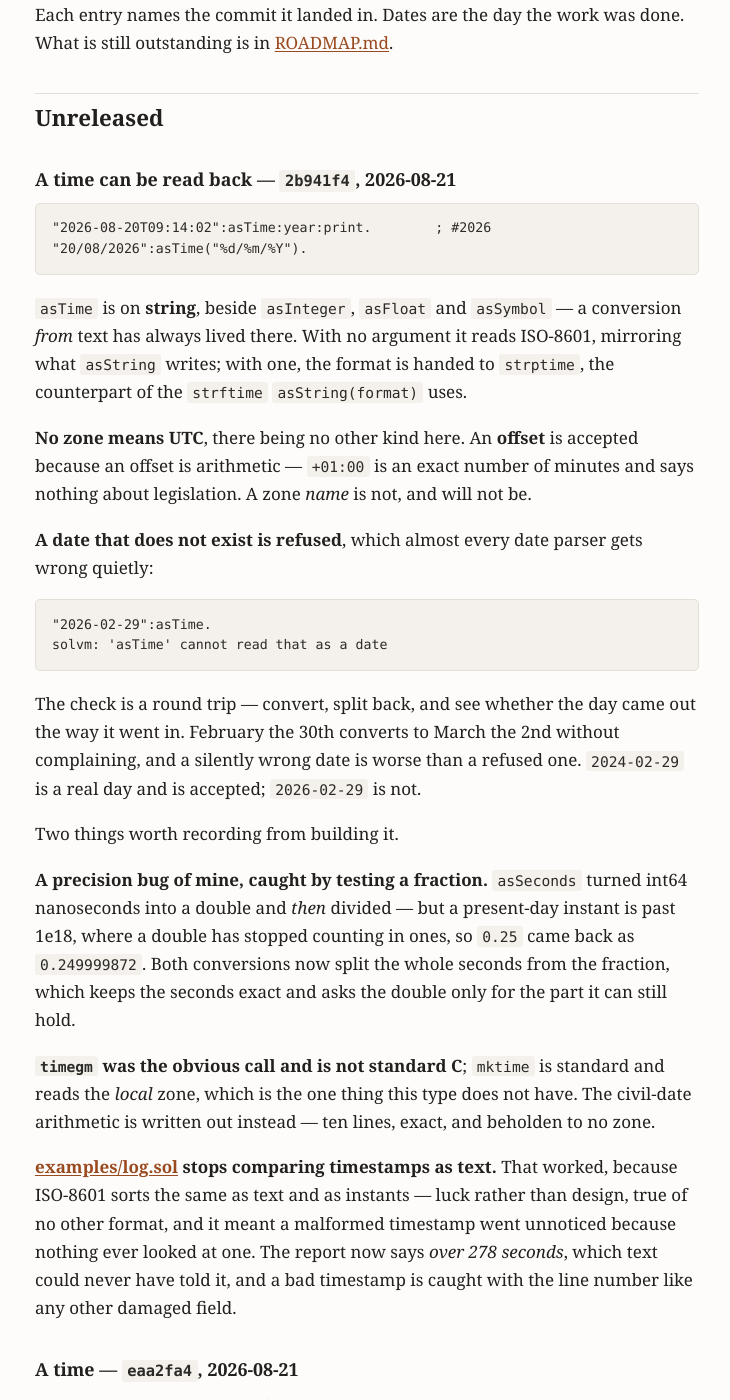
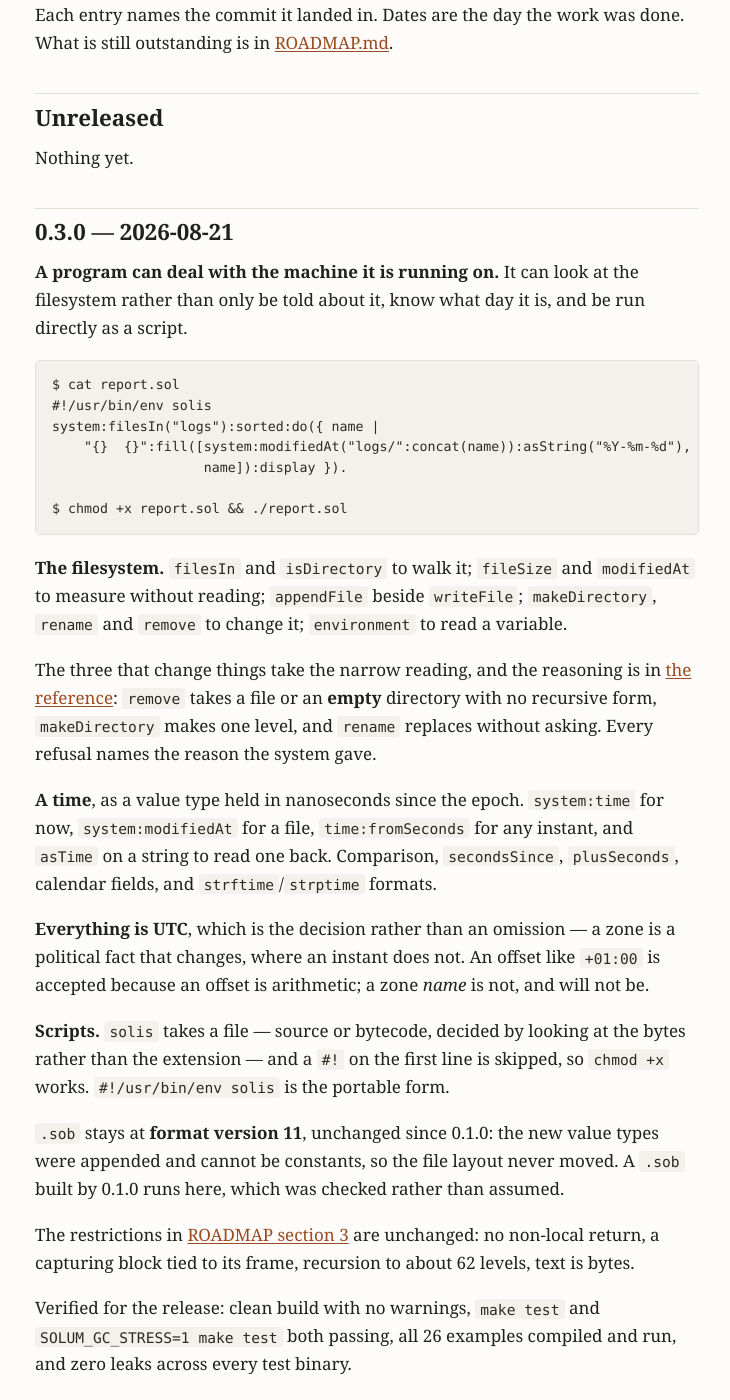
Before and after one commit to hansolovkarlsson/Solveig, a Jekyll site: the page built from docs/CHANGELOG.md, in a window 1280 px wide and 1400 px high, scrolled down 216 px. Shown: the whole window, without its empty margins (273-1003 px from the left). Built offline with Jekyll 4.4.1, drawn with Linux system fonts in a browser that asks for light colours; our own code applies the rules of GitHub Pages for plain Markdown files.

Commit message:
Release 0.3.0
A program can deal with the machine it is running on: look at the
filesystem rather than only be told about it, know what day it is, and
be run directly as a script.

The filesystem: filesIn and isDirectory to walk it, fileSize and
modifiedAt to measure without reading, appendFile beside writeFile,
makeDirectory / rename / remove to change it, environment to read a
variable. The three that change things take the narrow reading -- no
recursive remove, one directory at a time, rename replaces without
asking -- and every refusal names the reason the system gave.

A time, as a value type in nanoseconds since the epoch, always UTC. An
offset like +01:00 is accepted because an offset is arithmetic; a zone
name is not, and will not be.

Scripts: solis takes a file, source or bytecode, decided by looking at
the bytes rather than the extension, and a #! on the first line is
skipped.

.sob stays at format version 11, unchanged since 0.1.0 -- the new value
types were appended and cannot be constants, so the layout never moved.
A .sob built by 0.1.0 runs here, which was checked rather than assumed.

Verified: clean build with no warnings, both test runs passing, all 26
examples compiled and run, zero leaks across every test binary.

Co-Authored-By: Claude Opus 5 <noreply@anthropic.com>
Claude-Session: https://claude.ai/code/session_014Emnizwfra15qgDU979HaB

````diff
--- a/docs/CHANGELOG.md
+++ b/docs/CHANGELOG.md
@@ -6,6 +6,61 @@ Each entry names the commit it landed in. Dates are the day the work was done.
 What is still outstanding is in [ROADMAP.md](ROADMAP.md).
 
 ## Unreleased
+
+Nothing yet.
+
+## 0.3.0 — 2026-08-21
+
+**A program can deal with the machine it is running on.** It can look at the
+filesystem rather than only be told about it, know what day it is, and be run
+directly as a script.
+
+```sh
+$ cat report.sol
+#!/usr/bin/env solis
+system:filesIn("logs"):sorted:do({ name |
+    "{}  {}":fill([system:modifiedAt("logs/":concat(name)):asString("%Y-%m-%d"),
+                   name]):display }).
+
+$ chmod +x report.sol && ./report.sol
+```
+
+**The filesystem.** `filesIn` and `isDirectory` to walk it; `fileSize` and
+`modifiedAt` to measure without reading; `appendFile` beside `writeFile`;
+`makeDirectory`, `rename` and `remove` to change it; `environment` to read a
+variable.
+
+The three that change things take the narrow reading, and the reasoning is in
+[the reference](REFERENCE.md#changing-what-is-there): `remove` takes a file or
+an **empty** directory with no recursive form, `makeDirectory` makes one level,
+and `rename` replaces without asking. Every refusal names the reason the system
+gave.
+
+**A time**, as a value type held in nanoseconds since the epoch. `system:time`
+for now, `system:modifiedAt` for a file, `time:fromSeconds` for any instant, and
+`asTime` on a string to read one back. Comparison, `secondsSince`, `plusSeconds`,
+calendar fields, and `strftime`/`strptime` formats.
+
+**Everything is UTC**, which is the decision rather than an omission — a zone is
+a political fact that changes, where an instant does not. An offset like
+`+01:00` is accepted because an offset is arithmetic; a zone *name* is not, and
+will not be.
+
+**Scripts.** `solis` takes a file — source or bytecode, decided by looking at
+the bytes rather than the extension — and a `#!` on the first line is skipped,
+so `chmod +x` works. `#!/usr/bin/env solis` is the portable form.
+
+`.sob` stays at **format version 11**, unchanged since 0.1.0: the new value
+types were appended and cannot be constants, so the file layout never moved. A
+`.sob` built by 0.1.0 runs here, which was checked rather than assumed.
+
+The restrictions in [ROADMAP section 3](ROADMAP.md#3-known-limitations) are
+unchanged: no non-local return, a capturing block tied to its frame, recursion to
+about 62 levels, text is bytes.
+
+Verified for the release: clean build with no warnings, `make test` and
+`SOLUM_GC_STRESS=1 make test` both passing, all 26 examples compiled and run,
+and zero leaks across every test binary.
 
 ### A time can be read back — `2b941f4`, 2026-08-21
 
````
Also changed, not shown: index.md (+2 -2 lines), README.md, 1 other file.
